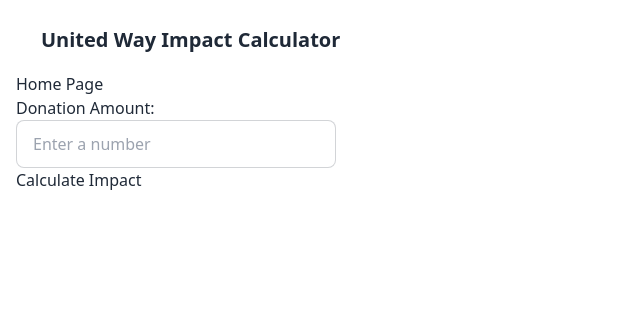
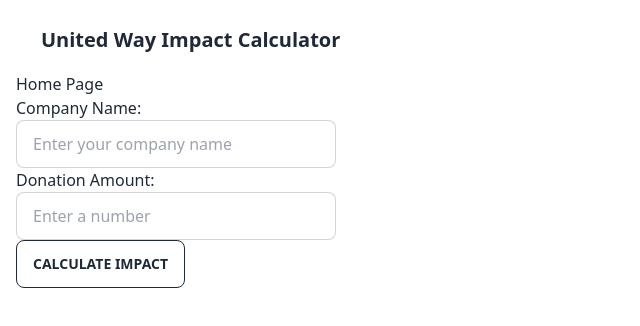
Before and after one commit to rice-apps/united-way, a React (Vite) app: page / in a window 1280 px wide. Shown: the top 326 px of the page, without its empty margins (0-640 px from the left). Built offline with nearby package versions, Linux system fonts and the light colour scheme.

Commit message:
weird text input not going

```diff
--- a/src/pages/Home/Home.tsx
+++ b/src/pages/Home/Home.tsx
@@ -1,8 +1,19 @@
 import React, { useState } from 'react';
 import { useNavigate } from 'react-router-dom';
+
+interface FormData {
+  companyName: string;
+  donationAmt: string;
+}
+
 const Home: React.FC = () => {
-  const [inputText, setInputText] = useState('');
-  const [outputMap, setOutputMap] = useState<Record<string, number>>({});
+  //const [inputText, setInputText] = useState('');
+  const [outputMap, setOutputMap] = useState<{ [key: string]: string | number } >({});
+  const [formData, setFormData] = useState<FormData>({
+    companyName: '',
+    donationAmt: '',
+  });
+  //const [companyName, setCompanyName] = useState('');
 
   const history = useNavigate();
 
@@ -15,14 +26,27 @@
       event.preventDefault();
     }
   };
+
   const handleInputChange = (event: React.ChangeEvent<HTMLInputElement>) => {
-    const newText = event.target.value;
-    setInputText(newText);
+    const { name, value } = event.target;
+    setFormData({
+      ...formData,
+      [name]: value,
+    });
+    // const newText = event.target.value;
+    // setInputText(newText);
 
     // Call the function that returns the output
-    const processed = multiplyValues(proportions, +newText); //+newText converts string to number
+    const processed = multiplyValues(proportionsMap, +formData.donationAmt, formData.companyName); //+newText converts string to number
     setOutputMap(processed);
   };
+
+  // const handleCompanyChange = (event: React.ChangeEvent<HTMLInputElement>) => {
+  //   const newText = event.target.value;
+  //   setCompanyName(newText);
+
+  // };
+
   const handleFormSubmit = (e: { preventDefault: () => void; }) => {
     e.preventDefault();
     // Serialize the number value into a JSON string
@@ -36,8 +60,8 @@
 
 
   // processing function that takes in hard-coded map and the input text and returns the result
-  const multiplyValues = (inputMap: Record<string, number>, multiplier: number): Record<string, number> => {
-    const resultHashMap: Record<string, number> = {};
+  const multiplyValues = (inputMap: { [key: string]: number } , multiplier: number, companyName: string): { [key: string]: string | number }  => {
+    const resultHashMap: { [key: string]: string | number }  = {};
 
     for (const key in inputMap) {
       if (inputMap.hasOwnProperty(key)) {
@@ -45,11 +69,12 @@
       }
     }
     resultHashMap["dollarsRaised"]= multiplier
+    resultHashMap["companyName"] = companyName
     return resultHashMap;
   };
 
   // dummy proportions used for multiplyValues
-  const proportions: Record<string, number> = {
+  const proportionsMap: { [key: string]:  number }  = {
     'stability': 0.3,
     'development': 0.5,
     'healthcare': 0.2,
@@ -63,12 +88,23 @@
       <a className=" normal-case text-m">Home Page</a>
       <div className="form-control w-full max-w-xs">
         <form onSubmit={handleFormSubmit}>
+          <label htmlFor="Company Name">Company Name:</label>
+            <input
+              type="text"
+              id = "companyname"
+              name = "companyname"
+              value={formData.companyName}
+              onChange={handleInputChange}
+              placeholder="Enter your company name"
+              className="input input-bordered w-full max-w-xs"
+              required
+            />
           <label htmlFor="Donation Amount">Donation Amount:</label>
             <input
               type="text"
               id = "donationamt"
               name = "donationamt"
-              value={inputText}
+              value={formData.donationAmt}
               onKeyPress={handleKeyPress}
               onChange={handleInputChange}
               placeholder="Enter a number"
@@ -76,7 +112,7 @@
               required
             />
 
-          <button type = "submit">Calculate Impact </button>
+          <button className="btn btn-outline">Calculate Impact</button>
         </form>
 
         <label className="label">
```
